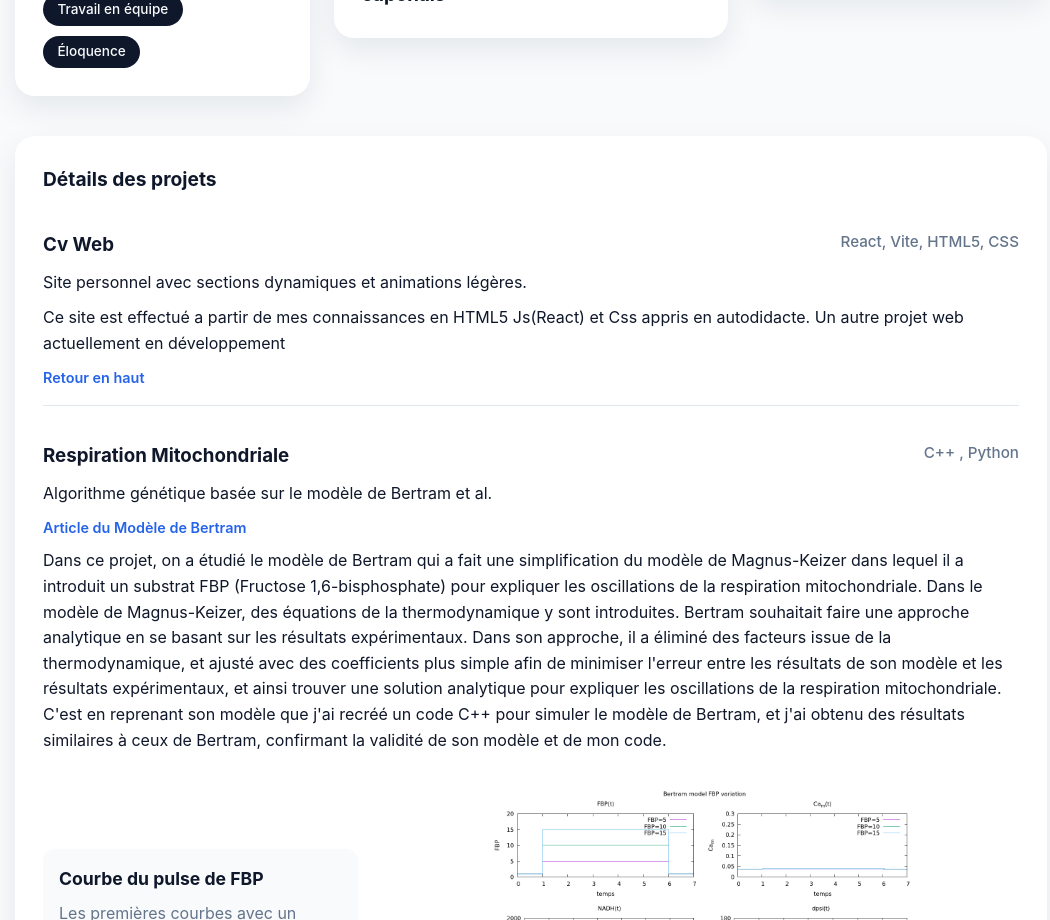
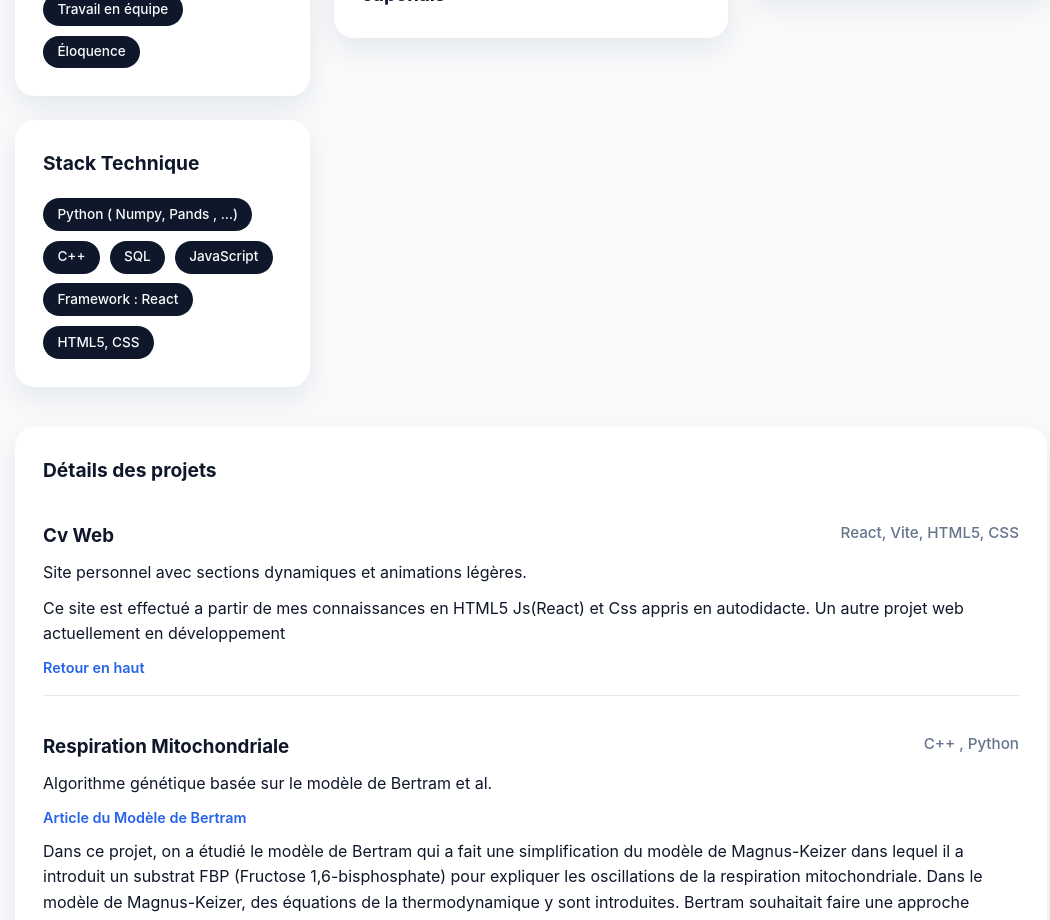
Before and after one commit to SingeKiller/Cv_internet, a React (Vite) app: page / in a window 1280 px wide. Shown: the part 1880-2800 px from the top of the page, without its empty margins (109-1159 px from the left). Built offline with nearby package versions, Linux system fonts and the light colour scheme.

Commit message:
Update App.jsx

```diff
--- a/src/App.jsx
+++ b/src/App.jsx
@@ -97,13 +97,13 @@ const softSkills = [
   "Éloquence",
 ];
 
-const Stack = [
-  "Python ( Numpy \ Pands , ...)",
+const stack = [
+  "Python ( Numpy, Pands , ...)",
   "C++",
   "SQL",
   "JavaScript",
   "Framework : React",
-  "HTML5 \ CSS",
+  "HTML5, CSS",
 ];
 
 const languages = [
@@ -275,6 +275,16 @@ export default function App() {
             ))}
           </ul>
         </section>
+        <section className="card">
+        <h2>Stack Technique</h2>
+          <div className="chips">
+            {stack.map((tech) => (
+              <span key={tech} className="chip">
+                {tech}
+              </span>
+            ))}
+          </div>
+        </section>
       </main>
 
 
```
